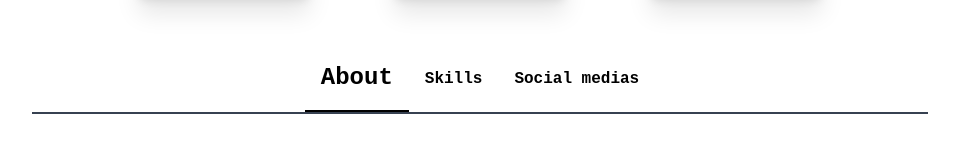
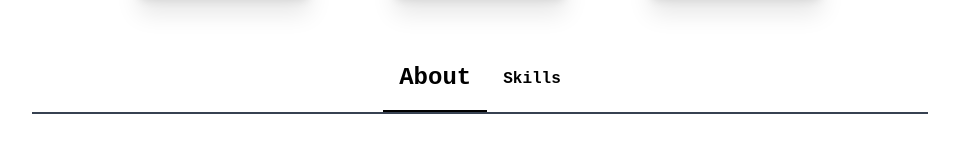
Before and after one commit to Amirkzm/Portfolio, a React (Create React App) app: page / in a window 1280 px wide. Shown: the part 1610-1772 px from the top of the page, without its empty margins (160-1119 px from the left). Built offline with nearby package versions, Linux system fonts and the light colour scheme.

Commit message:
remove sociall medias from about page

```diff
--- a/src/App.js
+++ b/src/App.js
@@ -5,7 +5,7 @@ import Portfolio from "./pages/PortfolioPage";
 
 function App() {
   return (
-    <div className="w-screen h-screen bg-white">
+    <div className="w-screen h-screen bg-white min-w-[380px]">
       <Header />
       <Homepage />
       <Portfolio />
--- a/src/components/UI/NavMenu.js
+++ b/src/components/UI/NavMenu.js
@@ -1,7 +1,6 @@
 import React, { useState } from "react";
 
 const NavMenuItem = (props) => {
-  //   const [isActive, setIsActive] = useState(false);
   const { navTitle, isActive, OnActivateTab } = props;
   const onNavigateTabHandler = () => {
     OnActivateTab(navTitle);
@@ -20,22 +19,14 @@ const NavMenuItem = (props) => {
   );
 };
 
-const initialMenuData = [
-  { title: "About", isActive: true },
-  { title: "Skills", isActive: false },
-  { title: "Social medias", isActive: false },
-];
-
 const NavMenu = (props) => {
   const [menuData, setMenuData] = useState(props.menuData);
 
   const makeActiveTabHandler = (title) => {
     let newMenuData = [];
-    let componentToRender;
     for (const item of menuData) {
       if (item.title === title) {
         newMenuData.push({ ...item, isActive: true });
-        componentToRender = item.comp;
       } else {
         newMenuData.push({
           ...item,
@@ -44,7 +35,7 @@ const NavMenu = (props) => {
       }
     }
     setMenuData(newMenuData);
-    props.onTabChange(componentToRender, newMenuData);
+    props.onTabChange(newMenuData);
   };
 
   return (
--- a/src/pages/About.js
+++ b/src/pages/About.js
@@ -7,16 +7,12 @@ import SocialMedias from "../components/about/SocialMedias";
 const initialMenuData = [
   { title: "About", isActive: true, comp: <Bio /> },
   { title: "Skills", isActive: false, comp: <Skills /> },
-  { title: "Social medias", isActive: false, comp: <SocialMedias /> },
 ];
 
 const About = () => {
-  const [activeComp, setActiveComp] = useState(<Bio />);
-  const [tabChanged, setTabChanged] = useState(false);
   const [menuData, setMenuData] = useState(initialMenuData);
 
-  const showActiveContentHandler = (component, newMenuData) => {
-    setActiveComp(component);
+  const showActiveContentHandler = (newMenuData) => {
     setMenuData(newMenuData);
   };
 
```
Also changed, not shown: src/pages/Contact.js (added).
